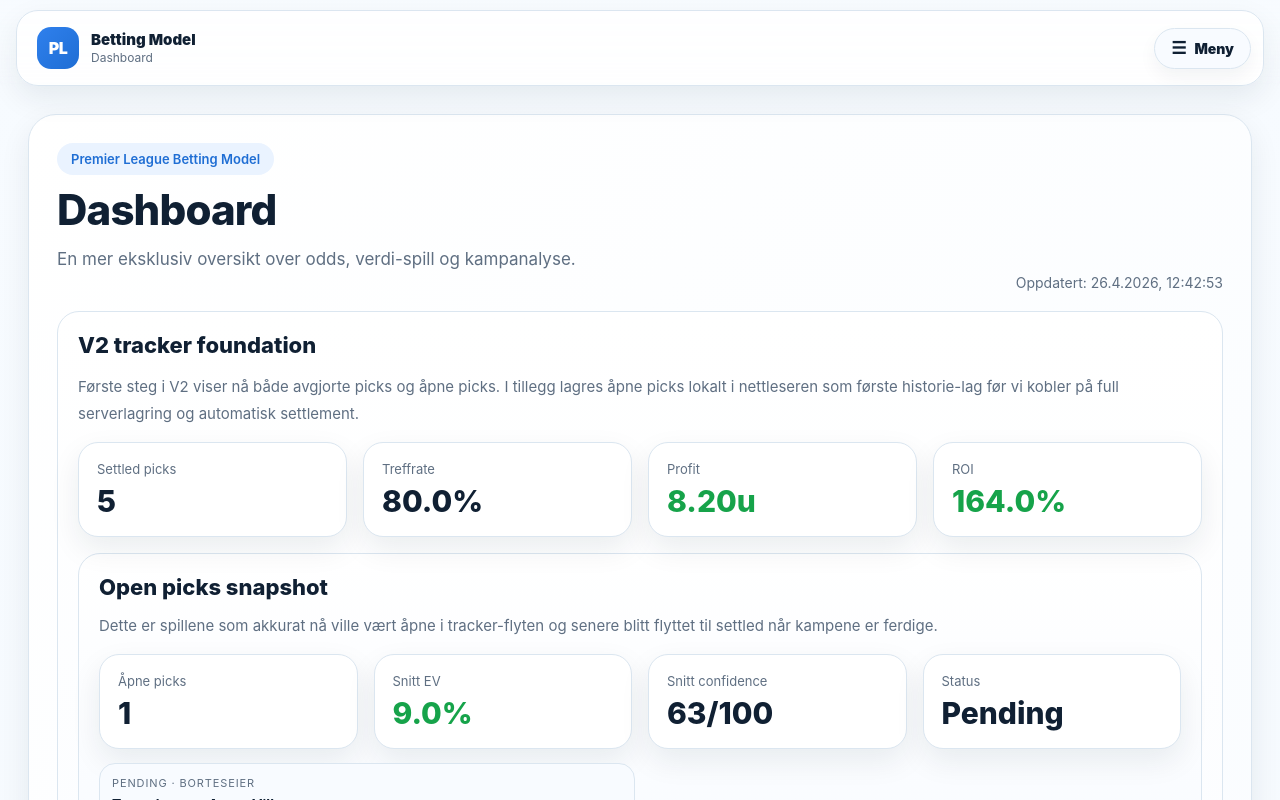
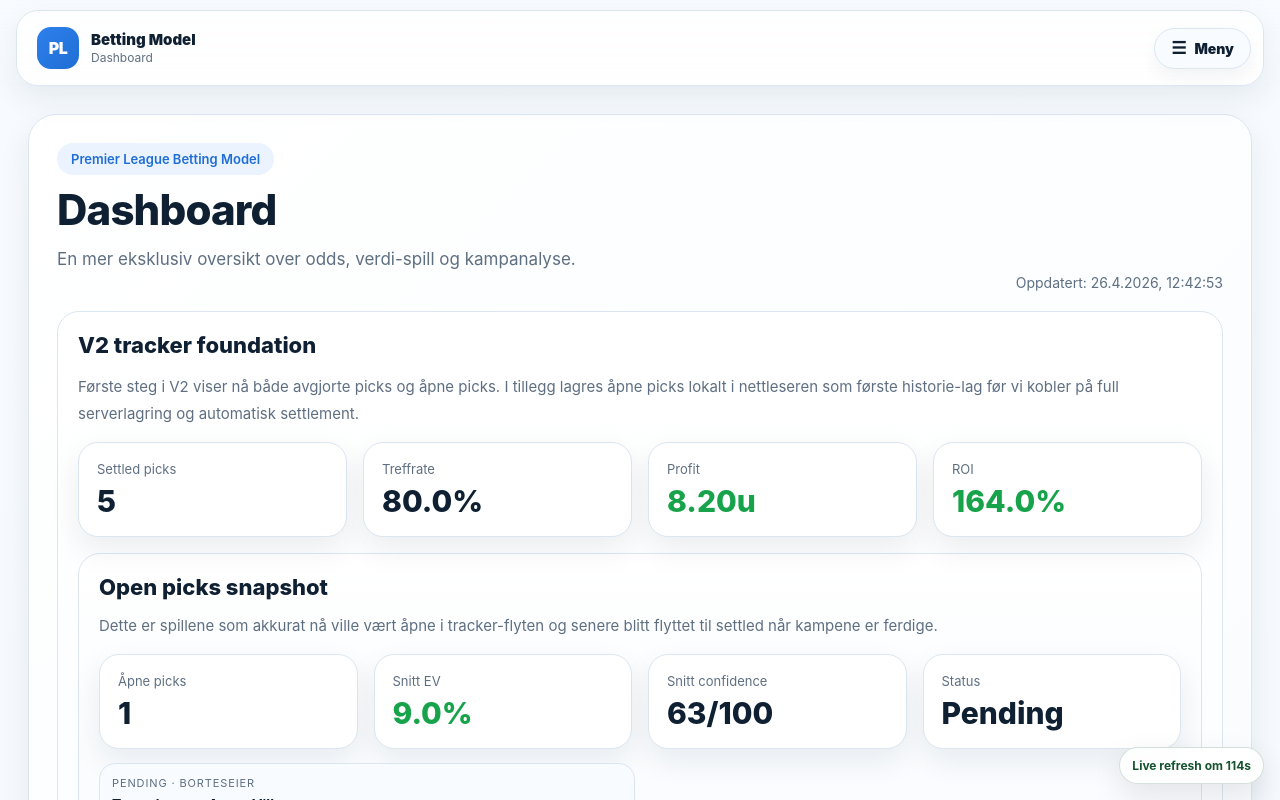
Before and after one commit to hakonnilsen157-commits/PL-betting-model, a Next.js app in the folder pl-vercel-v1/: page / in a window 1280 px wide. Shown: the top 800 px of the page. Built offline with nearby package versions, Linux system fonts and the light colour scheme.

Commit message:
Enable live auto refresh in layout

```diff
--- a/pl-vercel-v1/app/layout.tsx
+++ b/pl-vercel-v1/app/layout.tsx
@@ -2,6 +2,7 @@ import './globals.css';
 import './nav.css';
 import type { Metadata } from 'next';
 import AppNavigation from '@/components/AppNavigation';
+import LiveAutoRefresh from '@/components/LiveAutoRefresh';
 
 export const metadata: Metadata = {
   title: 'PL Betting Model V1',
@@ -14,6 +15,7 @@ export default function RootLayout({ children }: { children: React.ReactNode })
       <body>
         <AppNavigation />
         {children}
+        <LiveAutoRefresh />
       </body>
     </html>
   );
```
